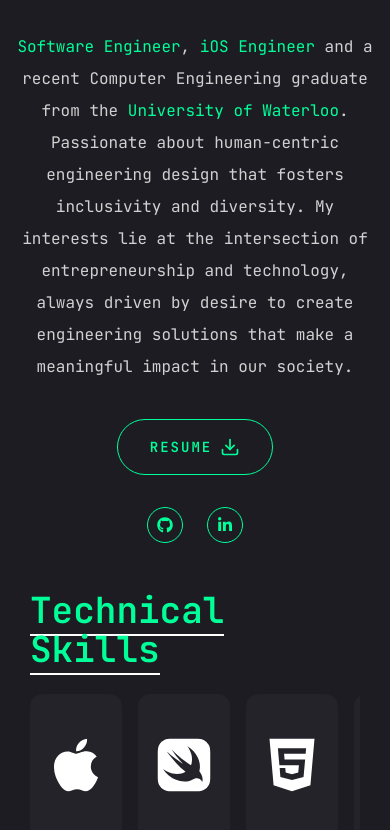
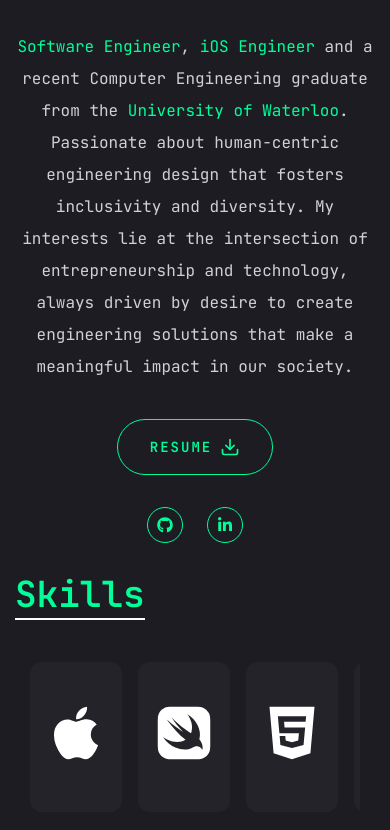
Before and after one commit to mariak211/achuoth-portfolio, a Next.js app: page / in a window 390 px wide. Shown: the part 504-1334 px from the top of the page. Built offline with nearby package versions, Linux system fonts and the light colour scheme.

Commit message:
fix the mobile nav to scroll

```diff
--- a/app/page.tsx
+++ b/app/page.tsx
@@ -61,7 +61,12 @@ const Home = () => {
         </div>
 
         {/* Skills section */}
-        <Skills />
+        <div className="flex flex-col gap-2">
+          <h1 className="h2 mb-6">
+            <span className="text-accent border-b-2 border-white">Skills</span>
+          </h1>
+          <Skills />
+        </div>
       </div>
     </section>
   );
--- a/components/MobileNav.tsx
+++ b/components/MobileNav.tsx
@@ -4,6 +4,7 @@ import { Sheet, SheetContent, SheetTrigger } from "./ui/sheet";
 import { CiMenuFries } from "react-icons/ci";
 import Link from "next/link";
 import { nav_links } from "@/Constants";
+import { Button } from "./ui/button";
 
 const MobileNav = () => {
   const pathname = usePathname();
@@ -13,7 +14,7 @@ const MobileNav = () => {
         <CiMenuFries className="text-[32px] text-accent" />
       </SheetTrigger>
 
-      <SheetContent className="flex flex-col">
+      <SheetContent className="flex flex-col max-h-[80vh] overflow-y-auto">
         <div className=" mt-32 mb-40 text-center text-2xl">
           <Link href="/">
             <h1 className="text-sm font-semibold border border-green-400 rounded-xl p-4">
@@ -37,6 +38,11 @@ const MobileNav = () => {
               </Link>
             );
           })}
+          <div className="flex items-center gap-8">
+            <Link href="/contact">
+              <Button>Hire Me</Button>
+            </Link>
+          </div>
         </nav>
       </SheetContent>
     </Sheet>
--- a/components/Skills.tsx
+++ b/components/Skills.tsx
@@ -62,13 +62,7 @@ const Skills = () => {
     <section className="pt-4 pb-12 xl:pt-0 xl:pb-0">
       <div className="container mx-auto">
         <div className="flex flex-col overflow-x-auto">
-          <h1 className="h2 mb-6">
-            <span className="text-accent border-b-2 border-white">
-              Technical Skills
-            </span>
-          </h1>
-
-          <div className="flex flex-nowrap gap-4 xl:gap-[30px]">
+          <div className="flex flex-nowrap gap-4 xl:gap-[30px">
             {skillList.map((skill, index) => (
               <SkillsCard key={index} skill={skill} />
             ))}
--- a/components/SkillsCard.tsx
+++ b/components/SkillsCard.tsx
@@ -1,7 +1,7 @@
 const SkillsCard = ({ skill }) => {
   return (
     <div className="w-full h-[150px] bg-[#232329] rounded-xl flex flex-col justify-center items-center p-4 group transition-all duration-300">
-      <div className="text-6xl text-white mb-2 group-hover:text-accent">
+      <div className="text-6xl text-white mb-2 group-hover:text-accent ">
         {skill.icon}
       </div>
       {/* <p className="text-white text-lg font-medium group-hover:text-accent">
```
